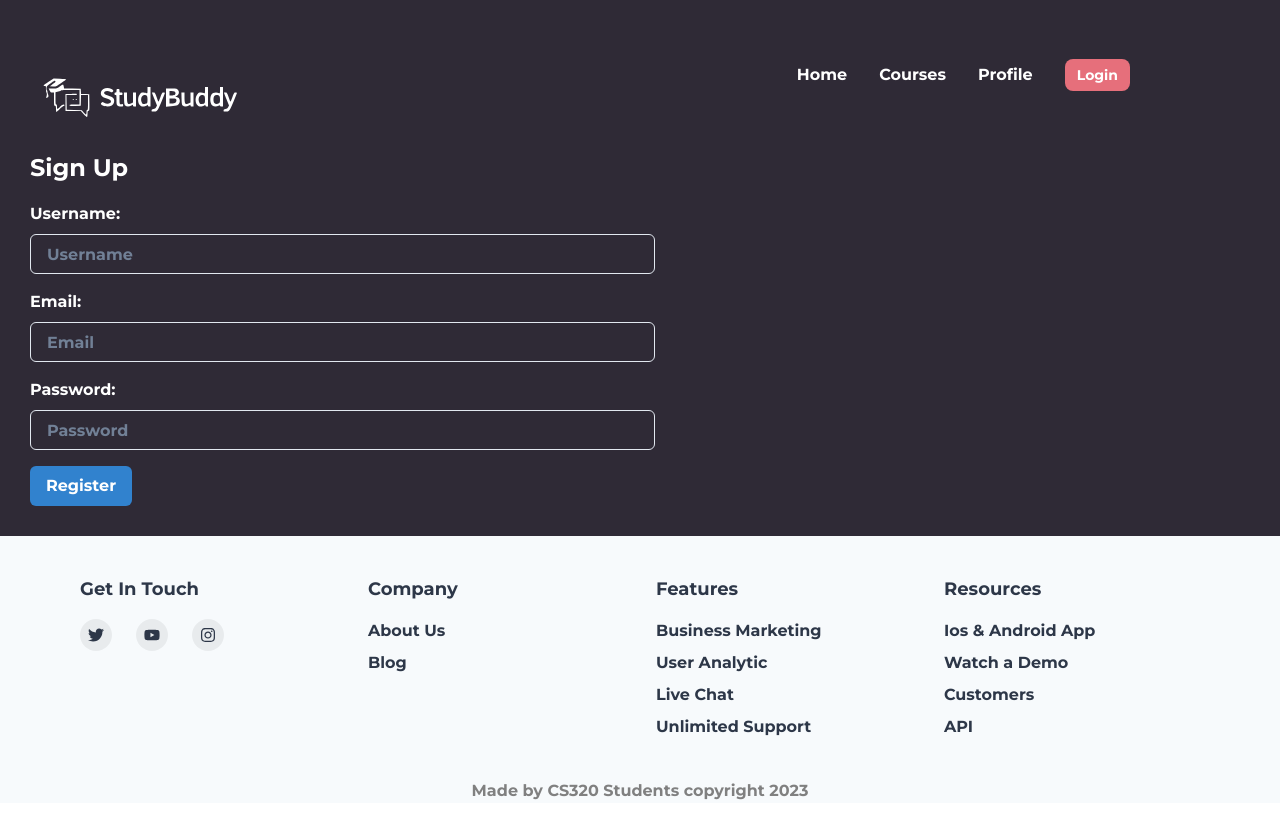
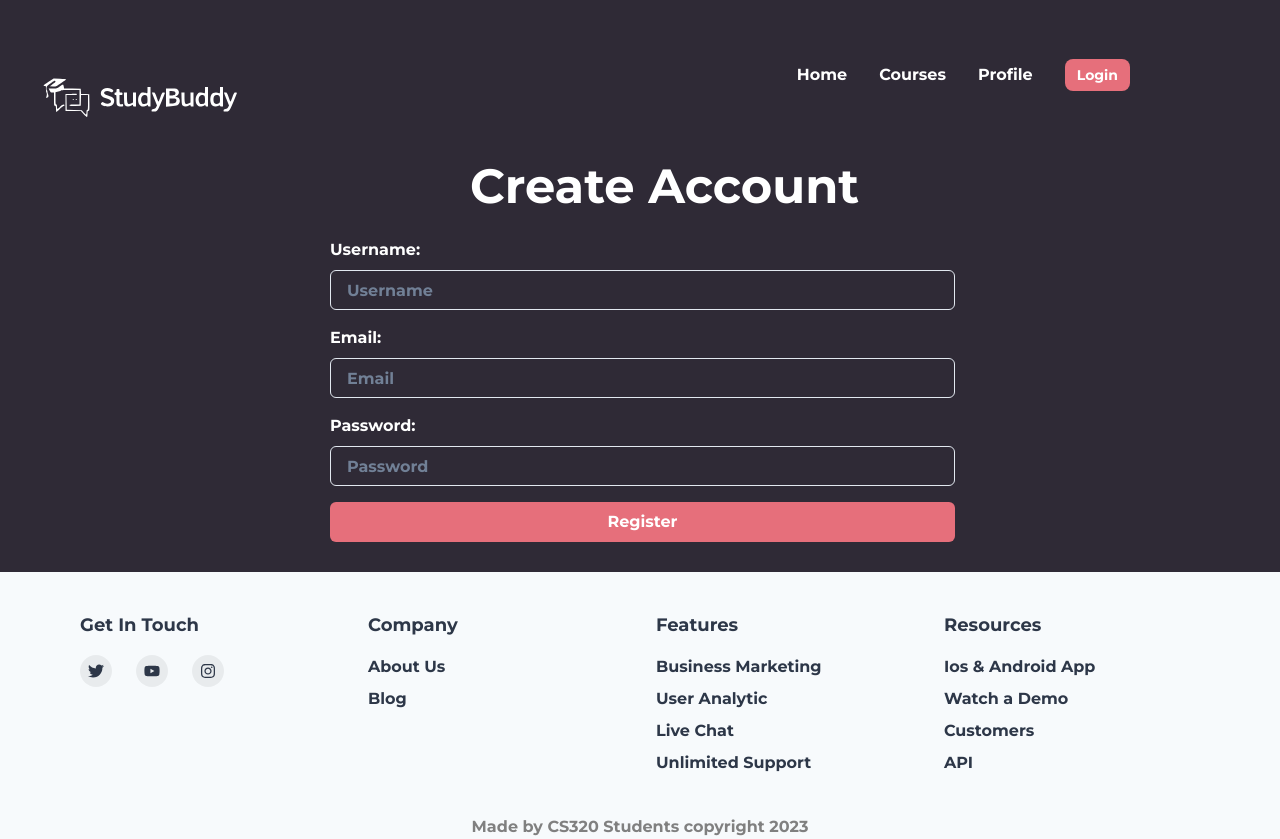
Before and after one commit to SidUMass/StudyBuddy, a React (Create React App) app in the folder client/: page /signup in a window 1280 px wide. Before the commit the page ends 803 px from the top, so only its background shows below. Built offline with nearby package versions, Linux system fonts and the light colour scheme.

Commit message:
CS made login look better

```diff
--- a/client/src/pages/SignUp.js
+++ b/client/src/pages/SignUp.js
@@ -43,8 +43,8 @@ function SignUp() {
 
   return (
     <Box className="signup-container">
-      <Box width="50%" >
-        <Text fontSize="2xl" mb={4}>Sign Up</Text>
+      <Box width="50%" marginLeft={"300px"}>
+        <Text fontSize="5xl" mb={4} marginLeft={"140px"}>Create Account</Text>
         <form onSubmit={handleRegistration}>
           <FormControl className="input-group" mb={4}>
             <FormLabel>Username:</FormLabel>
@@ -79,7 +79,7 @@ function SignUp() {
             />
           </FormControl>
 
-          <Button type="submit" colorScheme="blue">Register</Button>
+          <Button type="submit" bg="#E66F7B" color ="white" width="100%">Register</Button>
         </form>
         {message && <Text mt={4}>{message}</Text>}
       </Box>
```
Also changed, not shown: client/src/pages/Login.js (added).
